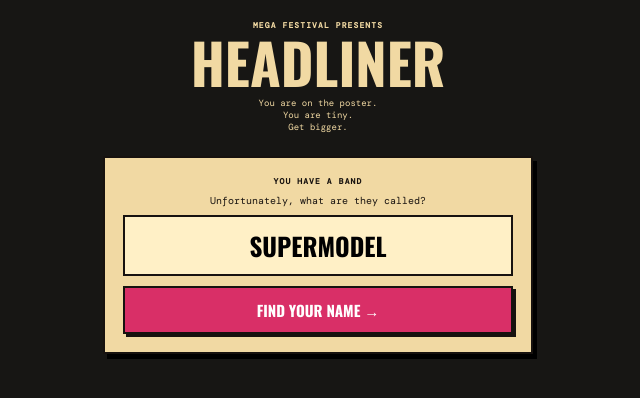
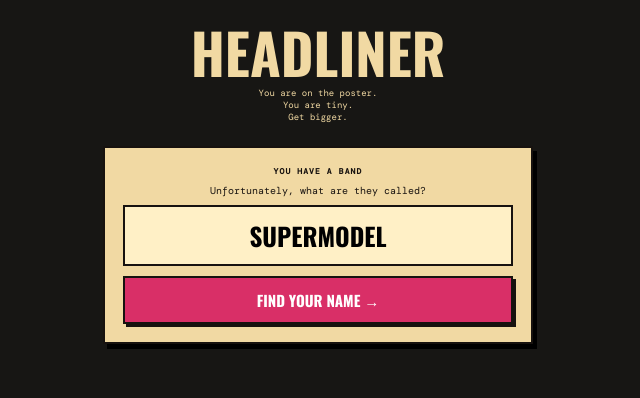
Before and after one commit to czarina28/band-manager, a plain HTML site: page index.html in a window 1280 px wide. Shown: the whole page, without its empty margins (322-962 px from the left). Drawn offline with nearby package versions, Linux system fonts and the light colour scheme.

Commit message:
Simplify Headliner opening screen

```diff
--- a/index.html
+++ b/index.html
@@ -10,7 +10,6 @@
 <body>
   <main class="shell">
     <header id="masthead" class="masthead">
-      <div class="issue">MEGA FESTIVAL PRESENTS</div>
       <h1>HEADLINER</h1>
       <p>You are on the poster.<br>You are tiny.<br>Get bigger.</p>
     </header>
```
